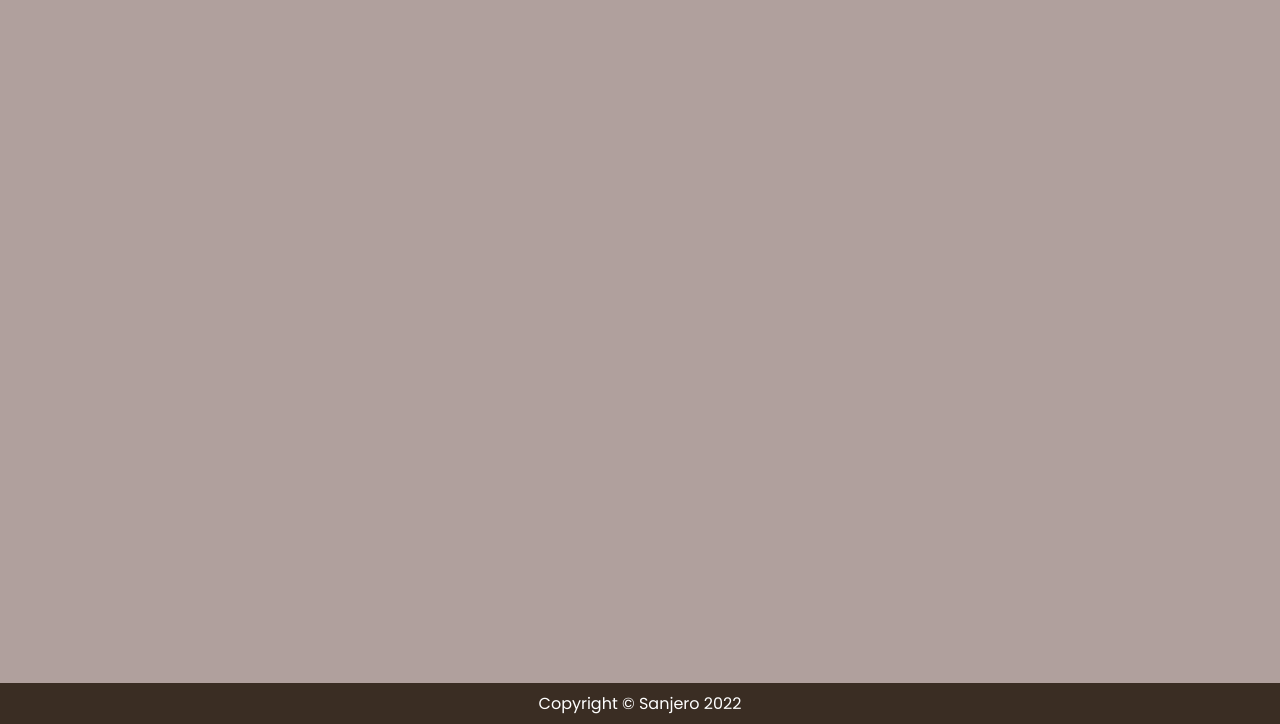
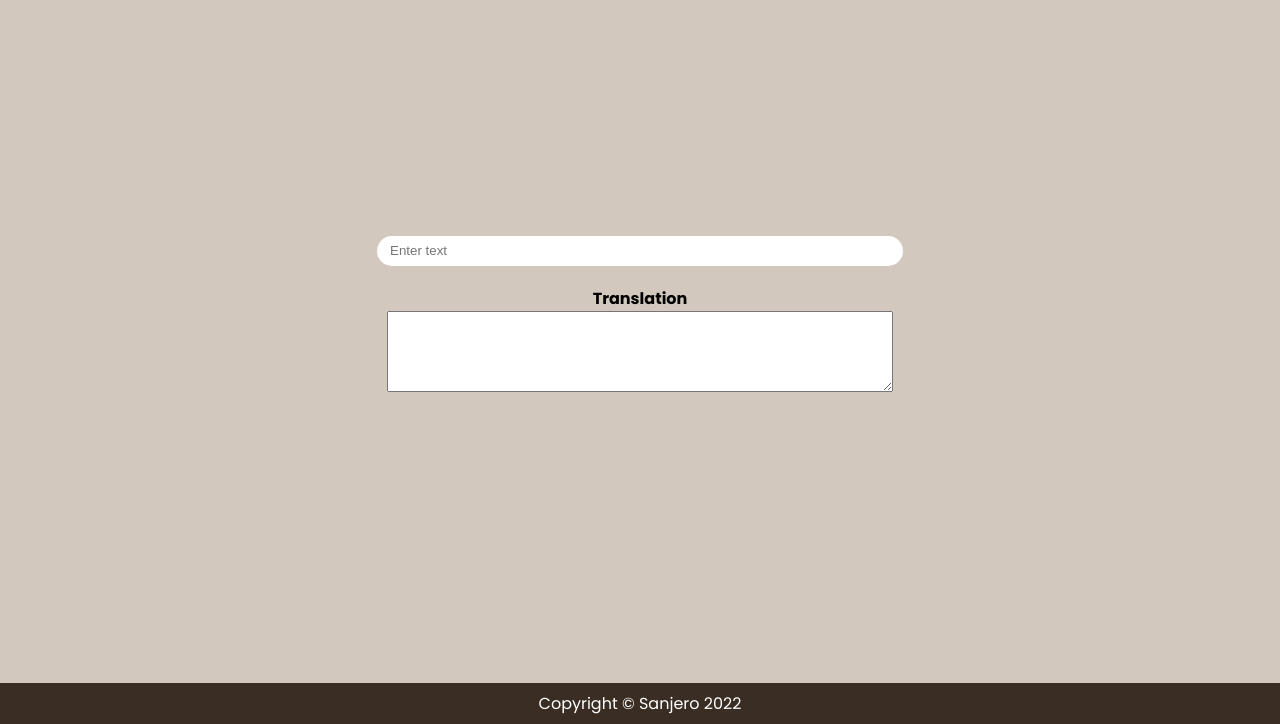
Before and after one commit to Sanjero20/morse-code-translator, a website built with webpack: page dist/index.html in a window 1280 px wide. Shown: the part 76-800 px from the top of the page. Built offline with Linux system fonts and the light colour scheme.

Commit message:
Add input boxes

```diff
--- a/src/sass/_variables.scss
+++ b/src/sass/_variables.scss
@@ -22,3 +22,6 @@ $font-l: 1.5em;
 $padding-s: 0.25em;
 $padding-m: 0.5em;
 $padding-l: 1em;
+
+// container size
+$container-size: min(90%, 1000px);
--- a/src/sass/main.scss
+++ b/src/sass/main.scss
@@ -11,21 +11,16 @@
 }
 
 body {
-  @include flex-system(column, space-between, none, 0);
+  @include flex-system(column, space-between, '', 0);
+  background-color: $primary-color;
+  position: relative;
   height: 100vh;
-  background-color: $secondary-color;
 }
 
 header {
   padding: $padding-m;
   background-color: $bg-color;
   color: white;
-
-  div.container {
-    @include flex-system(row, space-between, none, 0);
-    width: min(90%, 1000px);
-    margin: 0 auto;
-  }
 
   ul {
     @include flex-system(row, none, center, 1em);
@@ -40,7 +35,57 @@ header {
 
 footer {
   text-align: center;
+  color: white;
   background-color: $bg-color;
-  color: white;
   padding: $padding-m 0;
 }
+
+.container {
+  @include flex-system(row, space-between, '', 0);
+  width: $container-size;
+  margin: 0 auto;
+}
+
+main {
+  @include flex-system(column, center, center, 20px);
+  margin: 0 auto;
+  position: relative;
+  height: 500px;
+  width: $container-size;
+}
+
+.entry {
+  @include flex-system(column, '', center, '');
+  width: 100%;
+
+  input {
+    outline: none;
+    border: 1px;
+    border-radius: $base-border-radius;
+    padding: 0 $padding-l;
+    height: 30px;
+    width: 50%;
+
+    &.error {
+      border: 1px solid red;
+    }
+  }
+
+  .error-msg {
+    font-size: $font-s;
+    color: red;
+  }
+}
+
+#output {
+  @include flex-system(column, '', center, 0);
+  border: $base-border-thickness;
+  height: 150px;
+  width: 100%;
+
+  textarea {
+    resize: vertical;
+    min-height: 30px;
+    width: 50%;
+  }
+}
```
Also changed, not shown: dist/index.html, dist/main.js.
